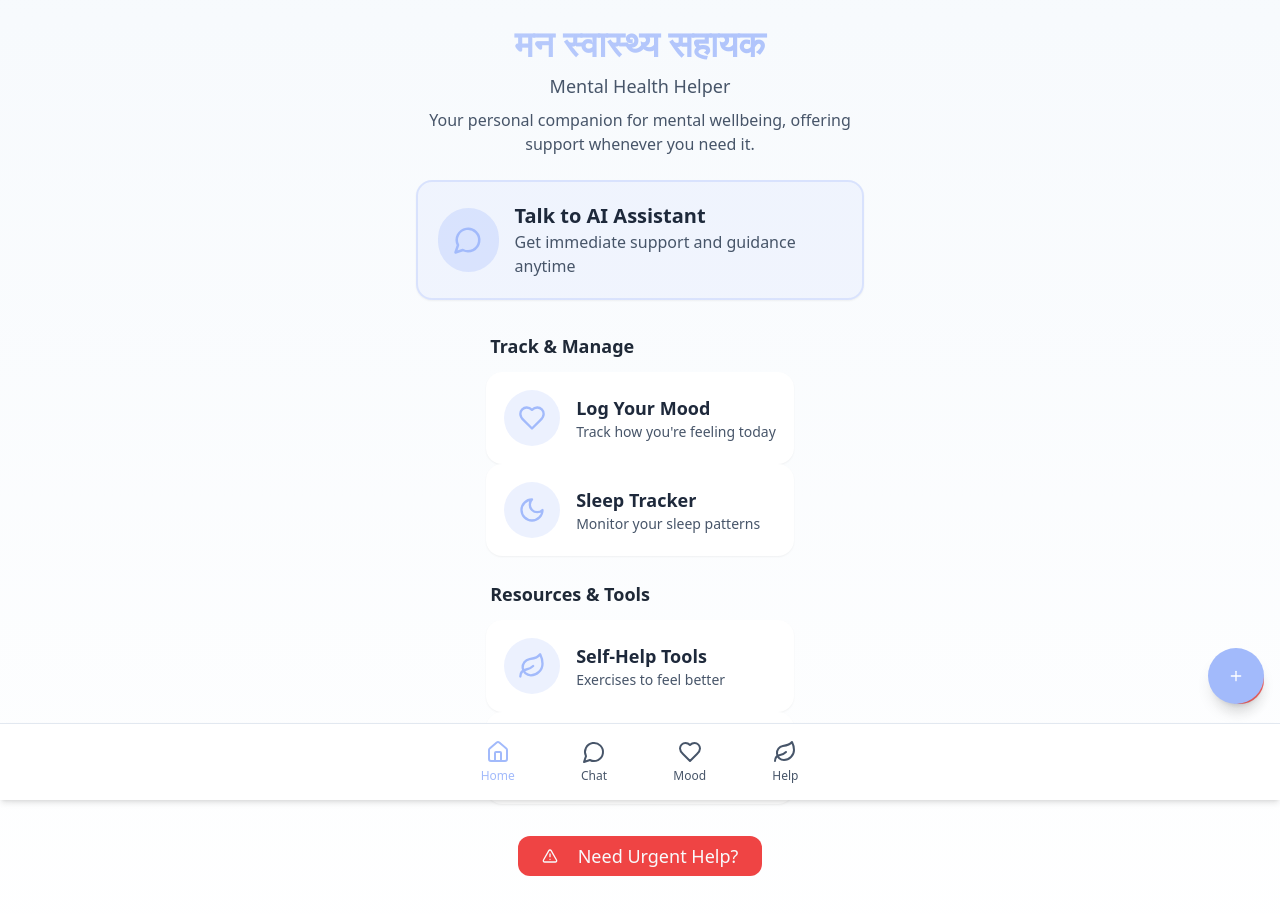
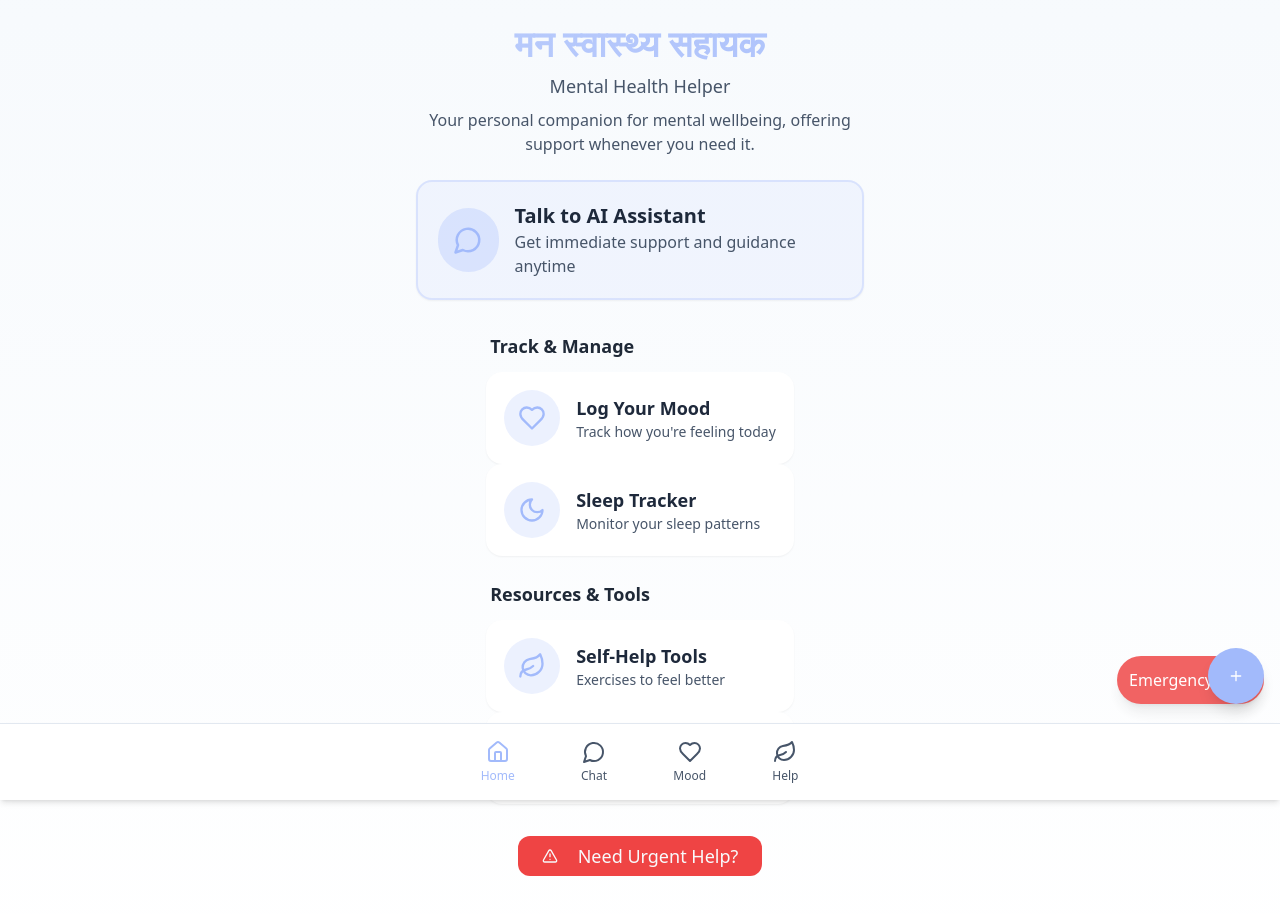
Before and after one commit to Pramis123/mindcare-connect-app, a React (Vite) app: page / in a window 1280 px wide. Shown: the top 914 px of the page. Built offline with nearby package versions, Linux system fonts and the light colour scheme.

Commit message:
Remove AlertTriangle icon from crisis button and update its styling

```diff
--- a/src/App.css
+++ b/src/App.css
@@ -1,4 +1,3 @@
-
 #root {
   max-width: 1280px;
   margin: 0 auto;
@@ -104,15 +103,18 @@
   right: 16px;
   background-color: #ff4c4c;
   color: white;
-  width: 56px;
-  height: 56px;
-  border-radius: 50%;
+  min-width: 120px;
+  height: 44px;
+  border-radius: 22px;
   display: flex;
   align-items: center;
   justify-content: center;
   box-shadow: 0 4px 12px rgba(255, 76, 76, 0.3);
   z-index: 50;
   transition: all 0.2s ease;
+  padding: 0 16px;
+  font-weight: 600;
+  font-size: 14px;
 }
 
 .crisis-button:hover, .crisis-button:focus {
--- a/src/components/Layout.tsx
+++ b/src/components/Layout.tsx
@@ -1,7 +1,6 @@
-
 import { ReactNode } from "react";
 import { Link, useLocation } from "react-router-dom";
-import { Home, MessageCircle, Heart, Leaf, AlertTriangle } from "lucide-react";
+import { Home, MessageCircle, Heart, Leaf } from "lucide-react";
 import QuickActions from "./QuickActions";
 import { Button } from "@/components/ui/button";
 
@@ -33,8 +32,7 @@ const Layout = ({ children, hideNav, hideCrisisButton, pageTitle }: LayoutProps)
 
       {showCrisisButton && (
         <Link to="/crisis" aria-label="Get emergency help" className="crisis-button touch-target">
-          <AlertTriangle size={24} />
-          <span className="sr-only">Emergency Help</span>
+          <span>Emergency Help</span>
         </Link>
       )}
 
```
